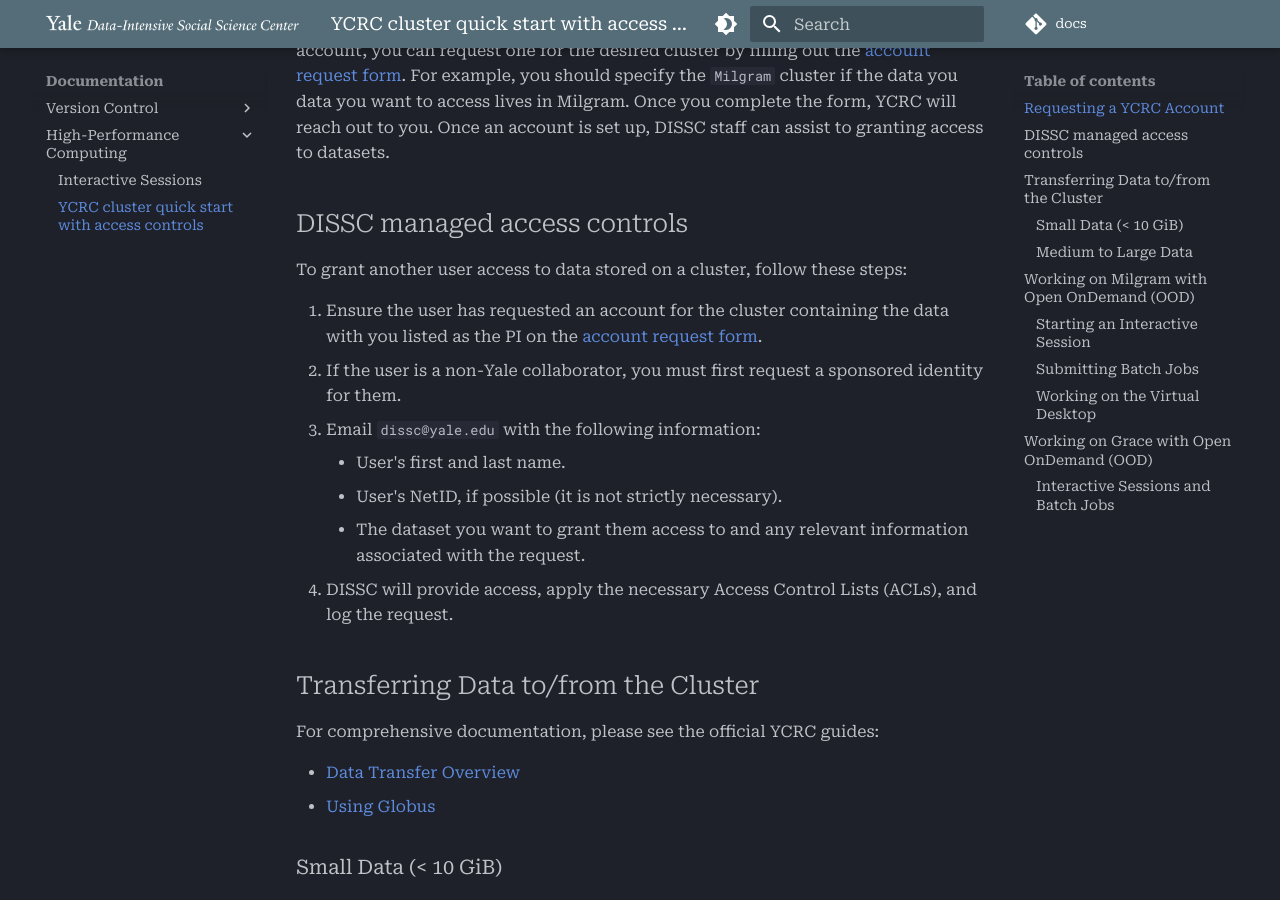
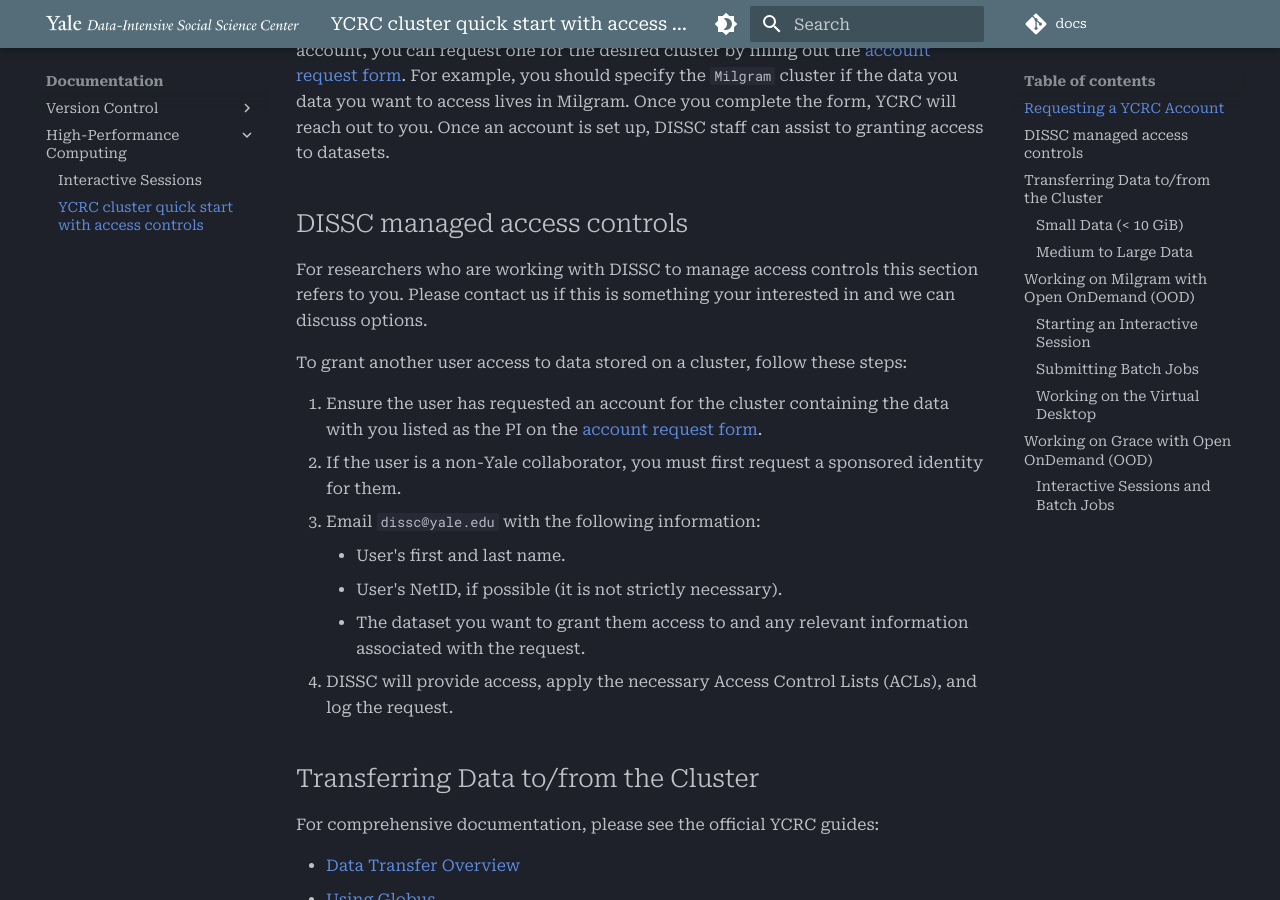
Before and after one commit to DISSC-yale/docs, an MkDocs documentation site: the page built from docs/hpc/quick_start.md, in a window 1280 px wide and 900 px high, scrolled down 444 px. Built offline with MkDocs 1.6.1 and Material for MkDocs 9.7.7, drawn with Linux system fonts in a browser that asks for light colours; comment, search, counter and statistics services are not loaded.

Commit message:
Update docs/hpc/quick_start.md

```diff
--- a/docs/hpc/quick_start.md
+++ b/docs/hpc/quick_start.md
@@ -9,6 +9,8 @@
 If you do not already have a Yale Center for Research Computing (YCRC) HPC account, you can request one for the desired cluster by filling out the [account request form](https://research.computing.yale.edu/support/hpc/account-request). For example, you should specify the `Milgram` cluster if the data you data you want to access lives in Milgram. Once you complete the form, YCRC will reach out to you. Once an account is set up, DISSC staff can assist to granting access to datasets.
 
 ## DISSC managed access controls
+
+For researchers who are working with DISSC to manage access controls this section refers to you. Please contact us if this is something your interested in and we can discuss options.
 
 To grant another user access to data stored on a cluster, follow these steps:
 
```
